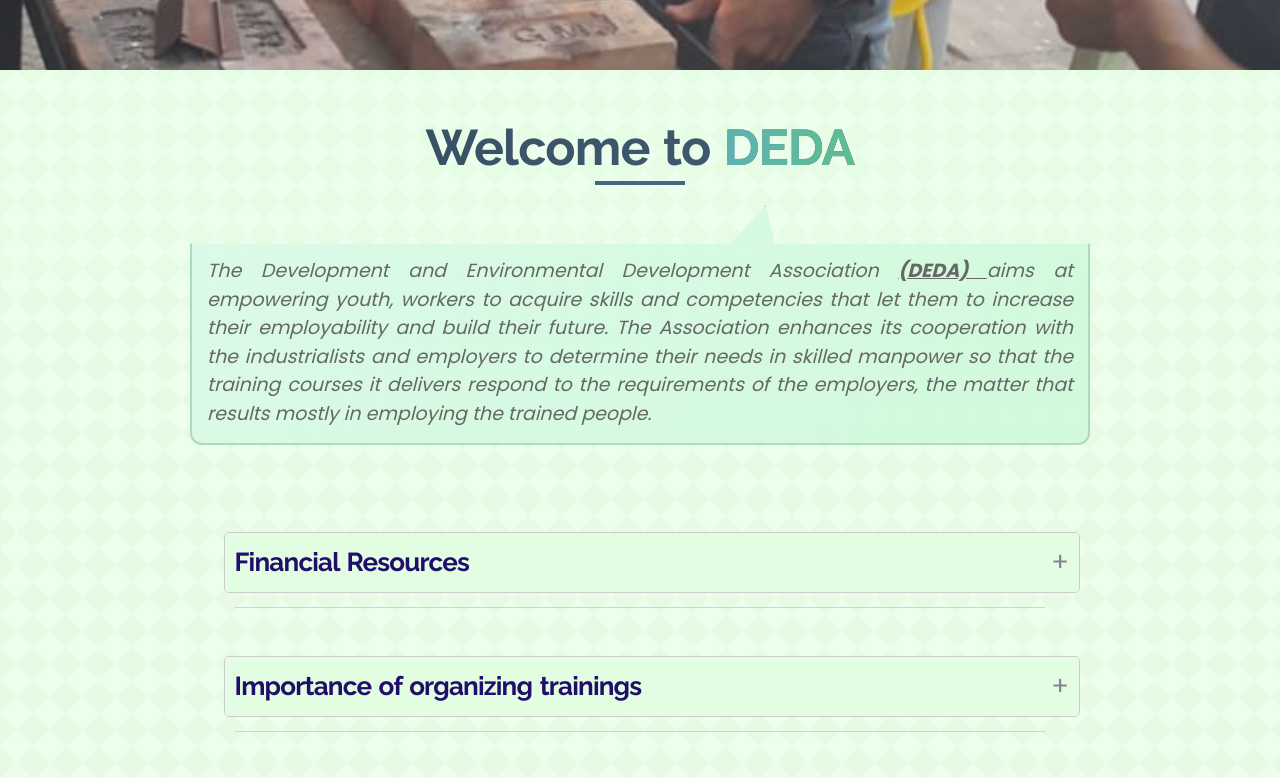
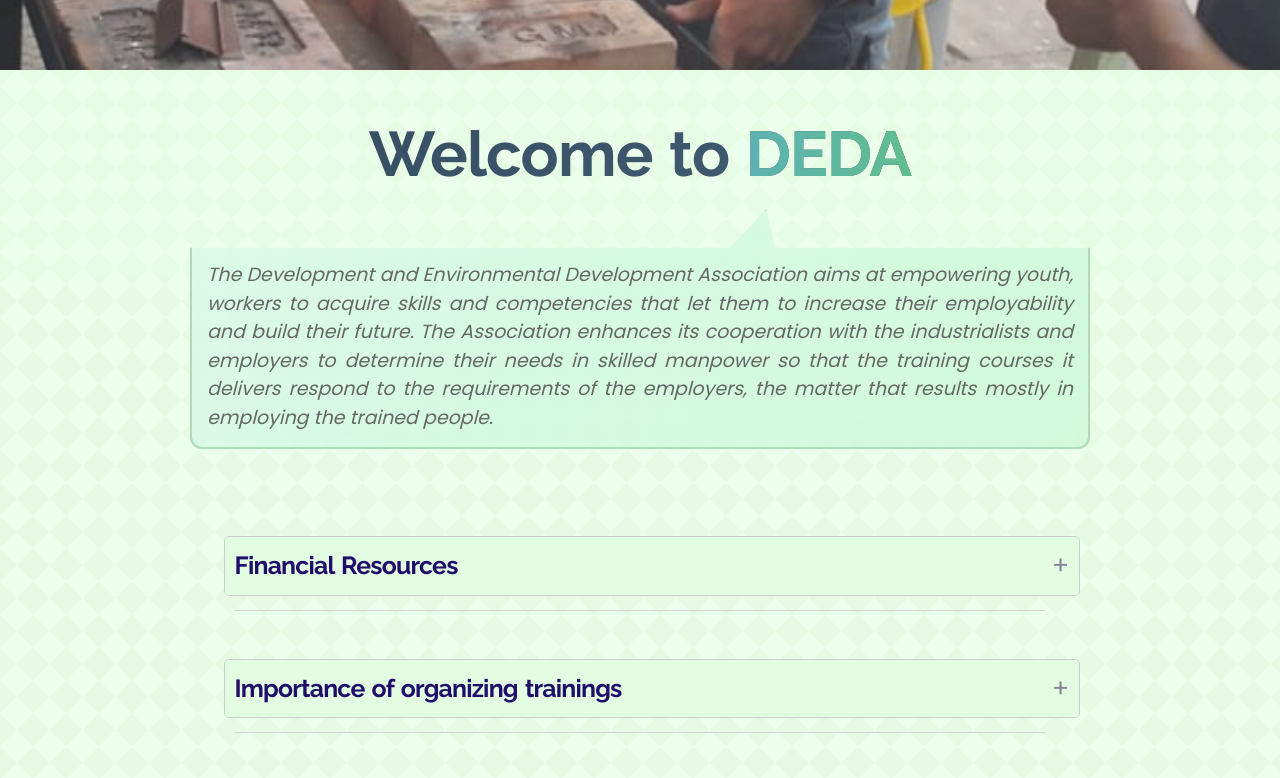
Before and after one commit to jmsazz00/DEDA, a React (Vite) app: page / in a window 1280 px wide. Shown: the part 740-1518 px from the top of the page. Built offline with nearby package versions, Linux system fonts and the light colour scheme; some icons are missing.

Commit message:
Adorning look.

```diff
--- a/src/components/homepage/intro.tsx
+++ b/src/components/homepage/intro.tsx
@@ -19,8 +19,7 @@
             data-aos="zoom-in"
             style={{ fontStyle: "italic" }}
           >
-            The Development and Environmental Development Association{" "}
-            <b><u>(DEDA) </u></b>
+            The Development and Environmental Development Association
             aims at empowering youth, workers to acquire skills and competencies
             that let them to increase their employability and build their
             future. The Association enhances its cooperation with the
--- a/src/css/accordion.css
+++ b/src/css/accordion.css
@@ -17,17 +17,17 @@
 }
 
 .accordion-title {
-  font-size: 2.6rem;
+  font-size: 2.48rem;
   transition: font-size 0.3s, color 0.3s;
   margin: 0;
 }
 
 .accordion-title.collapsed {
-  font-size: 2.9rem;
+  font-size: 2.64rem;
 }
 
 .accordion-icon {
-  font-size: 2.6rem;
+  font-size: 2.5rem;
   transition: transform 0.3s;
 }
 
@@ -55,6 +55,13 @@
 }
 
 @media (min-width: 1440px) {
+  .accordion-title {
+    font-size: 2.6rem;
+  }
+
+   .accordion-title.collapsed{
+    font-size: 2.9rem;
+   }
   .accordion-content {
     font-size: 1.8rem;
   }
--- a/src/css/contact.css
+++ b/src/css/contact.css
@@ -7,7 +7,7 @@
 }
 
 .contact .link__heading {
-  margin: 2rem;
+  margin: 2rem 0 3rem;
 }
 
 .contacts-boxes {
--- a/src/css/intro.css
+++ b/src/css/intro.css
@@ -23,12 +23,18 @@
 }
 
 .intro__header {
-  margin-bottom: 3rem;
+  margin-bottom: 2rem;
 }
 
-.intro__header .link__heading {
-  margin-top: 3rem;
-  margin-bottom: 1rem;
+.intro-block .link__heading {
+  margin: 3rem auto 0;
+  max-width: 350px;
+  width: 100%;
+  font-size: 6rem;
+}
+
+.intro-block .link__heading::after {
+  content: none;
 }
 
 .intro__title {
@@ -109,7 +115,12 @@
     );
     margin: 0 auto 5rem;
     font-size: 1.9rem;
-  };
+  }
+
+  .intro-block .link__heading {
+    max-width: 100vw;
+    font-size: 6.3rem;
+  }
 }
 
 @media (min-width: 1440px) {
@@ -118,6 +129,6 @@
   }
 
   .intro-block .link__heading {
-    font-size: 6.9rem;
+    font-size: 7.4rem;
   }
 }
```
